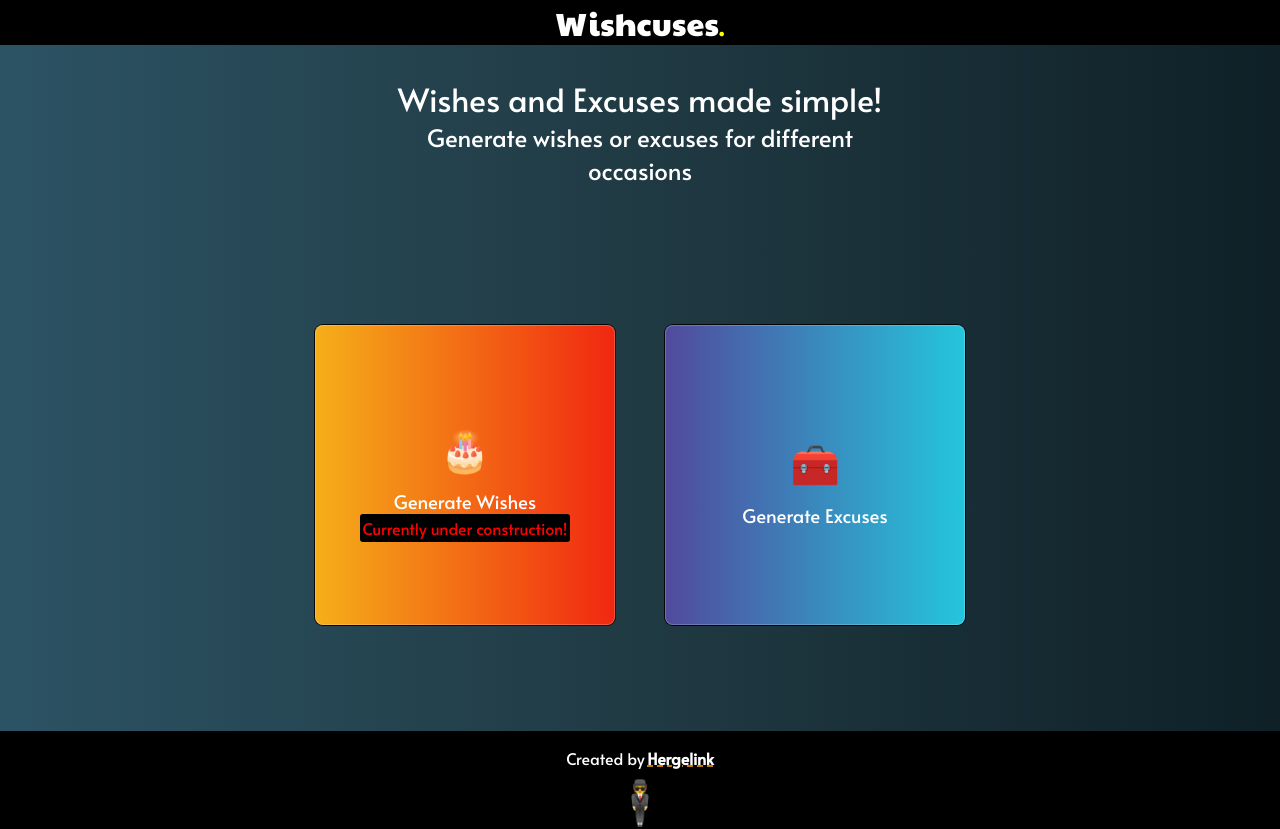
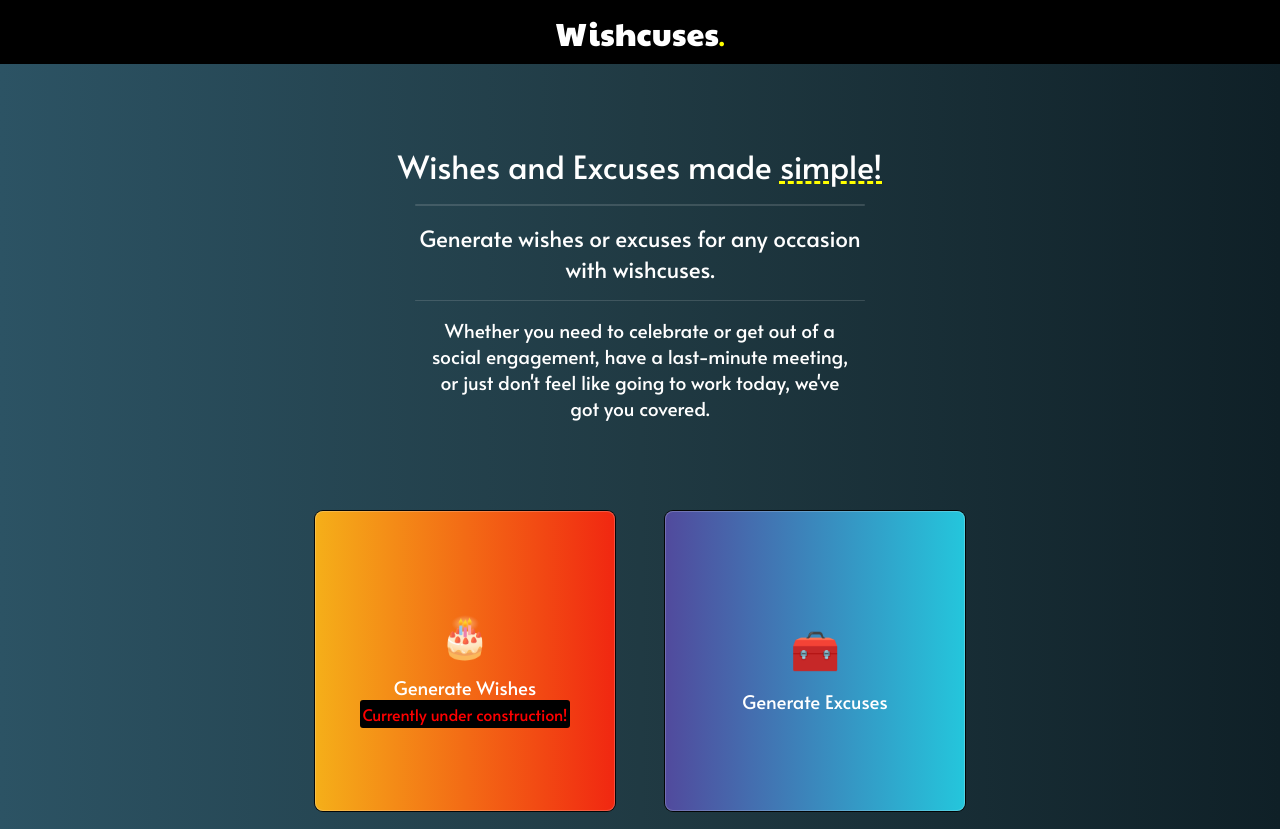
Before and after one commit to Hergelink/Wishcuses, a React (Create React App) app: page / in a window 1280 px wide. Shown: the top 829 px of the page. Built offline with nearby package versions, Linux system fonts and the light colour scheme.

Commit message:
fixed and added css for the home page

```diff
--- a/src/App.css
+++ b/src/App.css
@@ -14,7 +14,7 @@
   display: flex;
   justify-content: center;
   align-items: center;
-
+  height: 4rem;
 }
 
 .mainHeaderLogo {
@@ -98,10 +98,36 @@
   color: white;
 }
 
+.homeHeaderSpan {
+  text-decoration: underline dashed yellow;
+}
+
+.homeInfoDiv h2 {
+  margin-top: 1rem;
+  width: 95%;
+  font-size: 1.4rem;
+}
+
+.lineBreak {
+  margin-top: 1rem;
+  width: 90%;
+  border: 0;
+  border-radius: 10px;
+  height: 0.1rem;
+  background-color: rgba(237, 237, 237, 0.148);
+}
+
+.homeInfoDiv p {
+  margin-top: 1rem;
+  width: 85%;
+  font-size: 1.2rem;
+}
+
 
 
 .homeLinkContainers {
   width: 100%;
+  margin-bottom: 2rem;
   display: flex;
   flex-direction: column;
   justify-content: center;
@@ -202,7 +228,7 @@
 }
 
 .homeFooter a {
-  text-decoration: underline dashed orange;
+  text-decoration: underline yellow;
   color: white;
   font-weight: 900;
   cursor: pointer;
@@ -212,10 +238,12 @@
 @media (min-width: 768px) {
   .homeInfoDiv {
     width: 500px;
+    margin-top: 5rem;
+    margin-bottom: 1rem;
   }
 
   .homeMain {
-    height: 60vh;
+    min-height: 60vh;
   }
 
   .homeLinkContainers {
@@ -223,7 +251,6 @@
     display: flex;
     flex-direction: row;
     gap: 50px;
-    /* justify-content: center;
-    align-items: center; */
+   margin-bottom: 0;
   }
 }
--- /dev/null
+++ b/src/components/home-components/HomeInfoDiv.jsx
@@ -0,0 +1,21 @@
+import React from 'react';
+
+function HomeInfoDiv() {
+  return (
+    <div className='homeInfoDiv'>
+      <h1>
+        Wishes and Excuses made <span className='homeHeaderSpan'>simple!</span>
+      </h1>
+    <hr className='lineBreak'/>
+      <h2>Generate wishes or excuses for any occasion with wishcuses.</h2>
+      <hr className='lineBreak'/>
+      <p>
+        Whether you need to celebrate or get out of a social engagement, have a
+        last-minute meeting, or just don't feel like going to work today, we've
+        got you covered.
+      </p>
+    </div>
+  );
+}
+
+export default HomeInfoDiv;
--- a/src/pages/HomePage.jsx
+++ b/src/pages/HomePage.jsx
@@ -1,6 +1,8 @@
 import React from 'react';
 import { Link } from 'react-router-dom';
+import HomeInfoDiv from '../components/home-components/HomeInfoDiv';
 import HomeFooter from '../components/home-components/HomeFooter';
+
 
 function HomePage() {
   const scrollToTop = () => {
@@ -9,10 +11,7 @@ function HomePage() {
 
   return (
     <div className='homeContainer'>
-      <div className='homeInfoDiv'>
-        <h1>Wishes and Excuses made simple!</h1>
-        <h2>Generate wishes or excuses for different occasions</h2>
-      </div>
+     <HomeInfoDiv />
 
       <main className='homeMain'>
         <div className='homeLinkContainers'>
```
